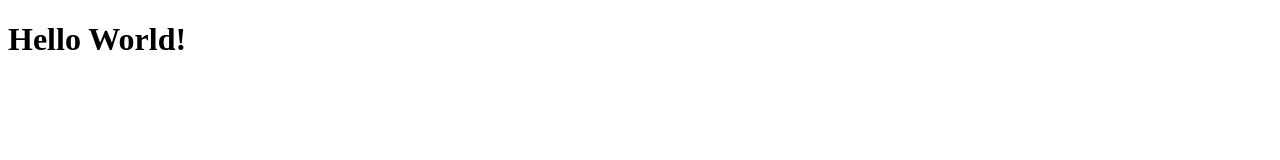
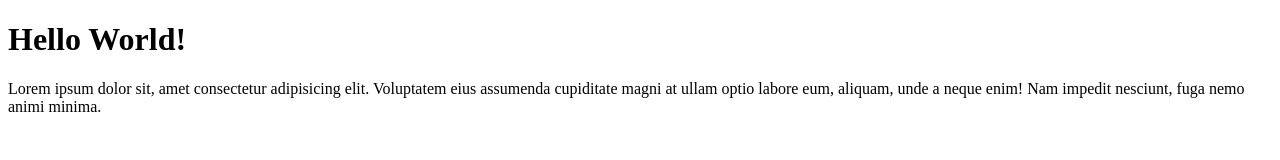
Before and after one commit to oriaprianus/test-git-repo-remote, a plain HTML site: page index.html in a window 1280 px wide. Drawn offline with Linux system fonts and the light colour scheme.

Commit message:
menambahkan paragraf

```diff
--- a/index.html
+++ b/index.html
@@ -8,6 +8,7 @@
 </head>
 <body>
     <h1>Hello World!</h1>
+    <p>Lorem ipsum dolor sit, amet consectetur adipisicing elit. Voluptatem eius assumenda cupiditate magni at ullam optio labore eum, aliquam, unde a neque enim! Nam impedit nesciunt, fuga nemo animi minima.</p>
 
 </body>
 </html>
```
